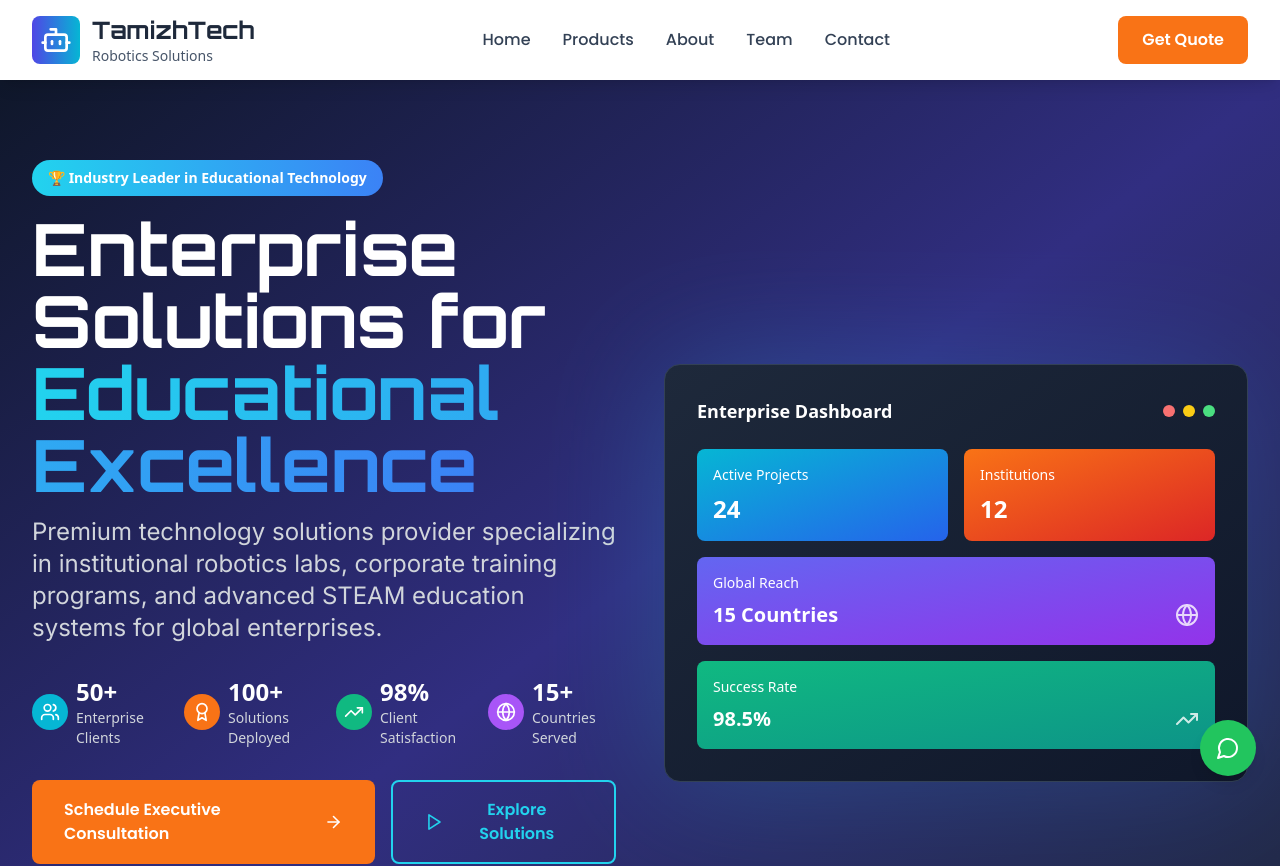
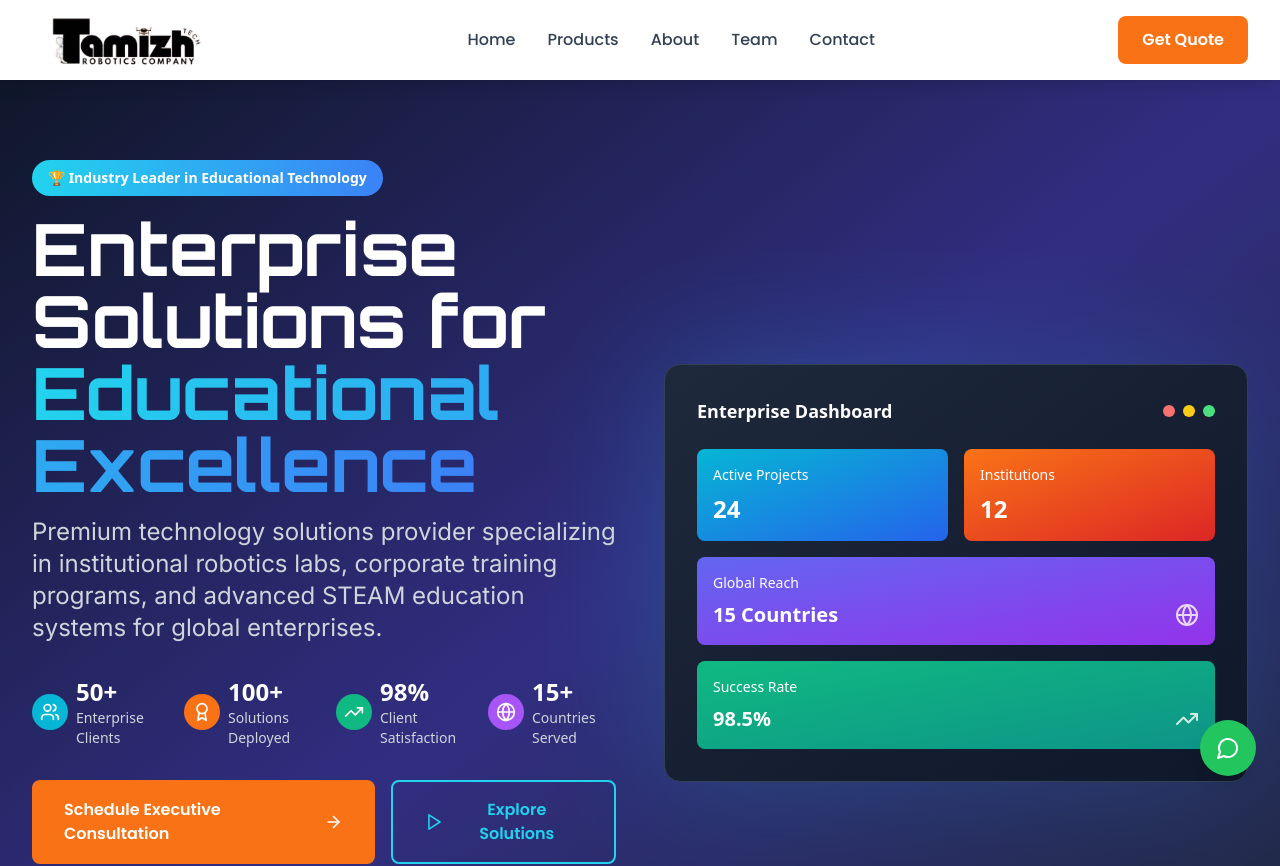
Before and after one commit to sathish126/tamizh_tech_website, a React (Vite) app: page / in a window 1280 px wide. Shown: the top 866 px of the page. Built offline with nearby package versions, Linux system fonts and the light colour scheme.

Commit message:
header logo

```diff
--- a/src/components/Footer.tsx
+++ b/src/components/Footer.tsx
@@ -52,7 +52,7 @@ const Footer = () => {
                   >
                     TamizhTech
                   </h3>
-                  <p className="text-gray-400 text-sm font-medium">Robotics Solutions</p>
+                  <p className="text-gray-400 text-sm font-medium">Robotics company</p>
                 </div>
               </div>
 
--- a/src/components/Header.tsx
+++ b/src/components/Header.tsx
@@ -14,18 +14,16 @@ const Header = () => {
     <header className="bg-white shadow-lg sticky top-0 z-50">
       <div className="max-w-7xl mx-auto px-4 sm:px-6 lg:px-8">
         <div className="flex justify-between items-center h-20">
-          {/* Logo */}
-          <div className="flex items-center space-x-3">
-            <div className="bg-gradient-to-r from-indigo-600 to-cyan-500 p-2 rounded-lg">
-              <Bot className="h-8 w-8 text-white" />
-            </div>
-            <div>
-              <h1 className="text-2xl font-bold text-slate-800" style={{ fontFamily: 'Orbitron, sans-serif' }}>
-                TamizhTech
-              </h1>
-              <p className="text-sm text-slate-600 font-medium">Robotics Solutions</p>
-            </div>
-          </div>
+         {/* Logo */}
+<div className="flex items-center space-x-3">
+  <img
+    src="src/image/logo.png"
+    alt="TamizhTech Logo"
+    className="h-48 w-48 object-contain rounded-md"
+  />
+
+</div>
+
 
           {/* Desktop Navigation */}
           <nav className="hidden md:flex space-x-8">
--- a/src/components/Team.tsx
+++ b/src/components/Team.tsx
@@ -79,9 +79,9 @@ const Team = () => {
       expertise: ['Digital Strategy', 'Web Dev', 'UI/UX', 'E-Commerce', 'Automation'],
       image: 'src/image/team/sathish.jpg',
       contact: {
-        email: 'sathish@tamizhtech.com',
+        email: 'sathispandiyan126@gmail.com',
         linkedin: '#',
-        whatsapp: '918438686030'
+        whatsapp: '9629463964'
       }
     }
   ];
```
Also changed, not shown: src/image/logo.png (added).
